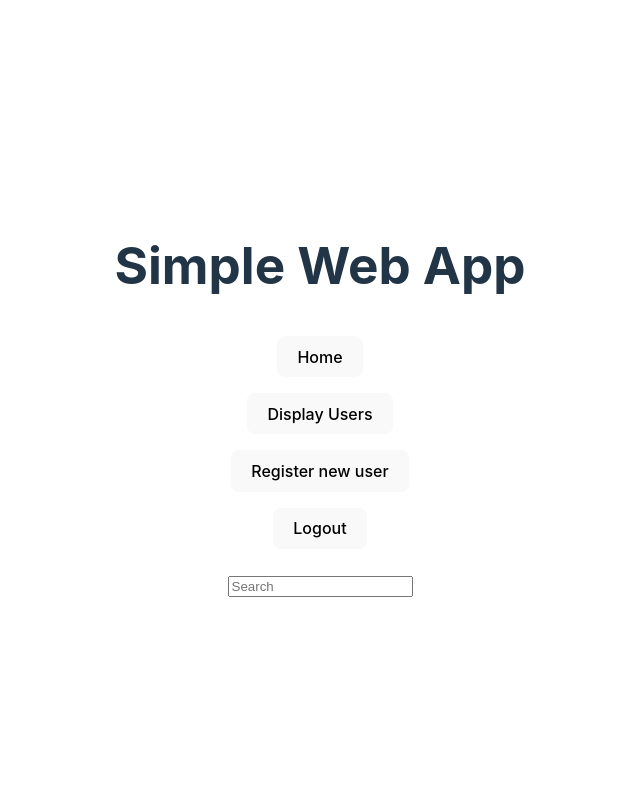
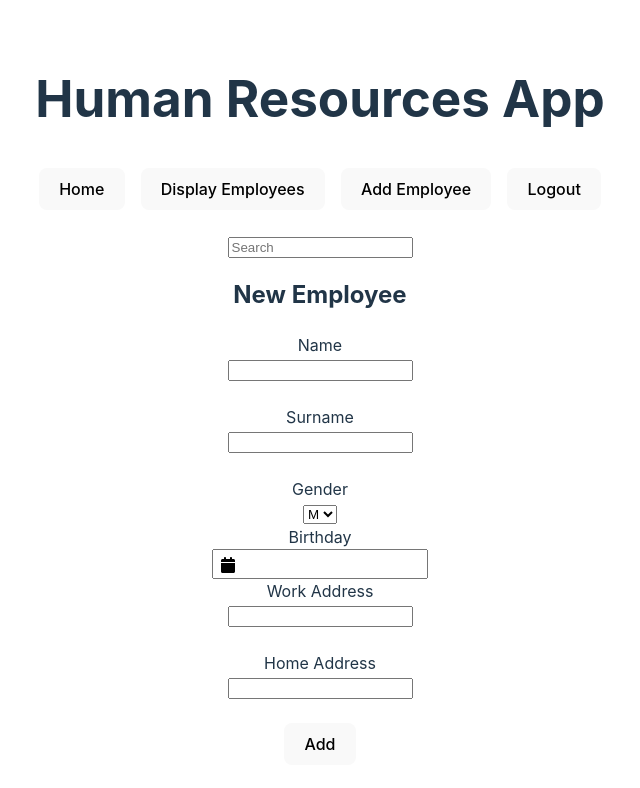
Before and after one commit to chriszaro/Simple-HRM-Employee-Database-and-Profiles, a React (Vite) app in the folder simple-web-app/: page /add in a window 1280 px wide. Shown: the top 788 px of the page, without its empty margins (320-960 px from the left). Built offline with nearby package versions, Linux system fonts and the light colour scheme; sample sign-in values are in the browser's storage.

Commit message:
Code refactor for renames

```diff
--- a/simple-web-app/src/App.jsx
+++ b/simple-web-app/src/App.jsx
@@ -1,8 +1,8 @@
 import './App.css'
-import './components/pages/DisplayUsers.jsx'
-import DisplayUsers from "./components/pages/DisplayUsers.jsx";
-import DisplayUser from "./components/pages/DisplayUser.jsx";
-import RegisterUser from "./components/pages/RegisterUser.jsx";
+import './components/pages/EmployeesList.jsx'
+import EmployeesList from "./components/pages/EmployeesList.jsx";
+import EmployeeProfile from "./components/pages/EmployeeProfile.jsx";
+import AddEmployee from "./components/pages/AddEmployee.jsx";
 import {BrowserRouter, Route, Routes} from "react-router-dom";
 import Home from "./components/pages/Home.jsx";
 import SearchResults from "./components/pages/SearchResults.jsx";
@@ -15,9 +15,9 @@ function App() {
             <BrowserRouter>
                 <Routes>
                     <Route exact path="/" element={<Home/>}></Route>
-                    <Route exact path="/users" element={<DisplayUsers/>}/>
-                    <Route exact path="/users/:id" element={<DisplayUser/>}/>
-                    <Route exact path="/add_user" element={<RegisterUser/>}/>
+                    <Route exact path="/users" element={<EmployeesList/>}/>
+                    <Route exact path="/users/:id" element={<EmployeeProfile/>}/>
+                    <Route exact path="/add" element={<AddEmployee/>}/>
                     <Route exact path="/search" element={<SearchResults/>}/>
                     <Route exact path="/login" element={<Login/>}/>
                     <Route exact path="/logout" element={<Logout/>}/>
--- a/simple-web-app/src/components/DataTable.jsx
+++ b/simple-web-app/src/components/DataTable.jsx
@@ -3,7 +3,7 @@ import {useEffect, useState} from "react";
 import {Link, useNavigate} from "react-router-dom";
 
 // eslint-disable-next-line react/prop-types
-const UsersTable = ({data, refreshData}) => {
+const DataTable = ({data, refreshData}) => {
     const [users, setUsers] = useState([]);
     const [isOpen, setIsOpen] = useState(false);
     const [userToDeleteId, setUserToDeleteId] = useState(null);
@@ -85,4 +85,4 @@ const UsersTable = ({data, refreshData}) => {
     )
 }
 
-export default UsersTable;
+export default DataTable;
--- a/simple-web-app/src/components/Menu.jsx
+++ b/simple-web-app/src/components/Menu.jsx
@@ -3,18 +3,18 @@ import {Link} from "react-router-dom";
 export default function Menu(props) {
     return (
         <>
-            <h1>Simple Web App</h1>
+            <h1>Human Resources App</h1>
             <div className="menu" style={{flexDirection: props.direction}}>
                 <Link to="/">
                     <button className="menuButton">Home</button>
                 </Link>
 
                 <Link to="/users">
-                    <button className="menuButton">Display Users</button>
+                    <button className="menuButton">Display Employees</button>
                 </Link>
 
-                <Link to="/add_user">
-                    <button className="menuButton">Register new user</button>
+                <Link to="/add">
+                    <button className="menuButton">Add Employee</button>
                 </Link>
 
                 <Link to="/logout">
--- a/simple-web-app/src/components/pages/AddEmployee.jsx
+++ b/simple-web-app/src/components/pages/AddEmployee.jsx
@@ -6,7 +6,7 @@ import {useNavigate} from "react-router-dom";
 import Nav from "../Nav.jsx";
 import {useForm, Controller} from "react-hook-form";
 
-const RegisterUser = () => {
+const AddEmployee = () => {
 
     useEffect(() => {
         if (localStorage.getItem("sessionToken") == null) {
@@ -125,7 +125,7 @@ const RegisterUser = () => {
             {localStorage.getItem("sessionToken") != null ? (
                 <>
                     <Nav direction="row"/>
-                    <h2>Register User</h2>
+                    <h2>New Employee</h2>
                     <form onSubmit={handleSubmit(submitHandler)}>
                         <label htmlFor='name'>Name</label>
                         <br/>
@@ -198,7 +198,7 @@ const RegisterUser = () => {
                         <br/>
                         <span> {errors?.homeAddress && errors.homeAddress.message}</span>
                         <br/>
-                        <button type="submit">Register</button>
+                        <button type="submit">Add</button>
                     </form>
                 </>
             ) : null}
@@ -207,4 +207,4 @@ const RegisterUser = () => {
     )
 }
 
-export default RegisterUser;
+export default AddEmployee;
--- a/simple-web-app/src/components/pages/EmployeeProfile.jsx
+++ b/simple-web-app/src/components/pages/EmployeeProfile.jsx
@@ -3,7 +3,7 @@ import {useEffect, useState} from "react";
 import {useNavigate, useParams} from "react-router-dom";
 import Nav from "../Nav.jsx";
 
-const DisplayUser = () => {
+const EmployeeProfile = () => {
     const {id} = useParams();
     const [user, setUser] = useState([]);
     const [address, setAddress] = useState([]);
@@ -87,7 +87,7 @@ const DisplayUser = () => {
     return (
         <>{localStorage.getItem("sessionToken") != null ? (<>
             <Nav direction="row"/>
-            <h2>User Profile</h2>
+            <h2>Employee Profile</h2>
             {!loading && (
                 <>
                     <table className="center text-left">
@@ -146,4 +146,4 @@ const DisplayUser = () => {
     )
 }
 
-export default DisplayUser;
+export default EmployeeProfile;
--- a/simple-web-app/src/components/pages/EmployeesList.jsx
+++ b/simple-web-app/src/components/pages/EmployeesList.jsx
@@ -1,10 +1,10 @@
 import axios from "axios";
 import {useEffect, useState} from "react";
-import UserTable from "../UsersTable.jsx";
+import UserTable from "../DataTable.jsx";
 import Nav from "../Nav.jsx";
 import {useNavigate} from "react-router-dom";
 
-const DisplayUsers = () => {
+const EmployeesList = () => {
     const [users, setUsers] = useState([]);
 
     const fetchUsers = async () => {
@@ -36,7 +36,7 @@ const DisplayUsers = () => {
             {localStorage.getItem("sessionToken") != null ? (
                 <>
                     <Nav direction="row"/>
-                    <h2>Users</h2>
+                    <h2>Employees</h2>
                     <UserTable data={users} refreshData={fetchUsers}/>
                 </>
             ) : null}
@@ -44,4 +44,4 @@ const DisplayUsers = () => {
     )
 }
 
-export default DisplayUsers;
+export default EmployeesList;
--- a/simple-web-app/src/components/pages/SearchResults.jsx
+++ b/simple-web-app/src/components/pages/SearchResults.jsx
@@ -1,6 +1,6 @@
 import axios from "axios";
 import {useEffect, useState} from "react";
-import UserTable from "../UsersTable.jsx";
+import UserTable from "../DataTable.jsx";
 import {useNavigate, useSearchParams} from 'react-router-dom';
 import Nav from "../Nav.jsx";
 
```
